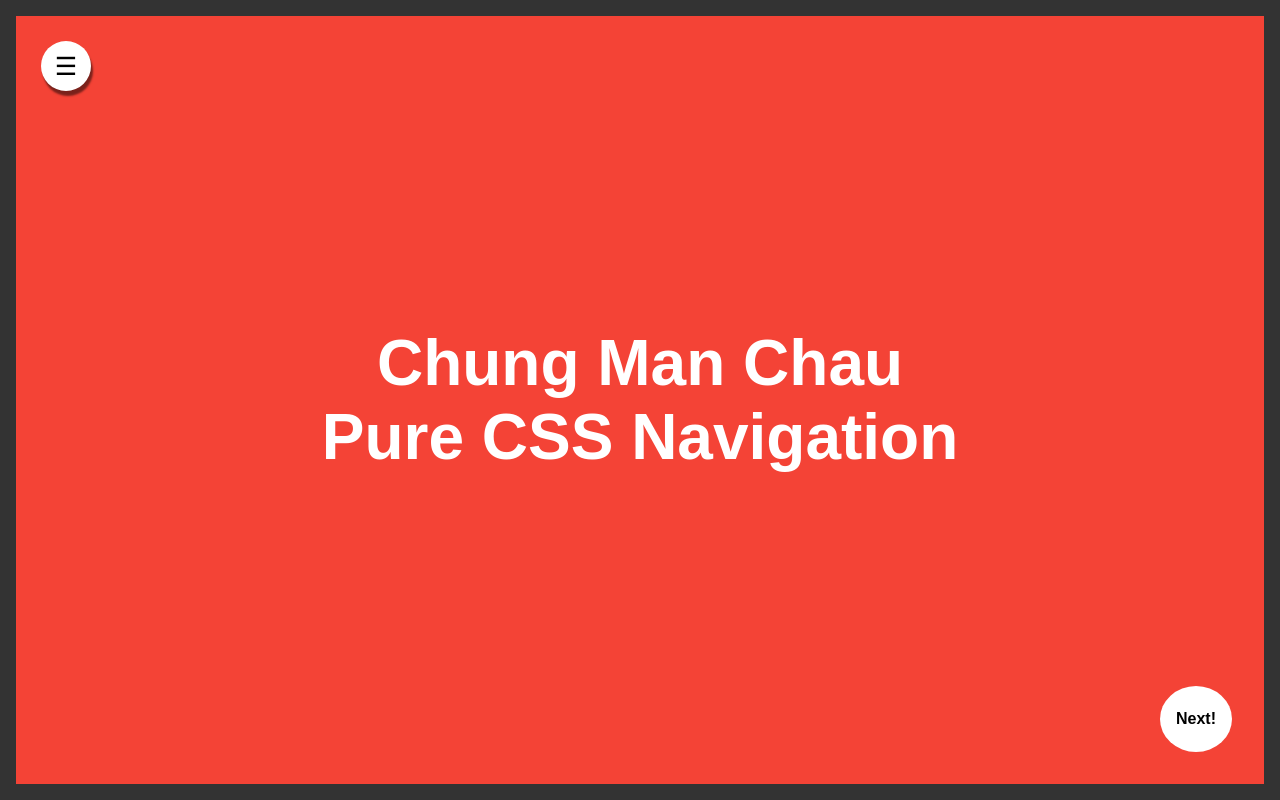
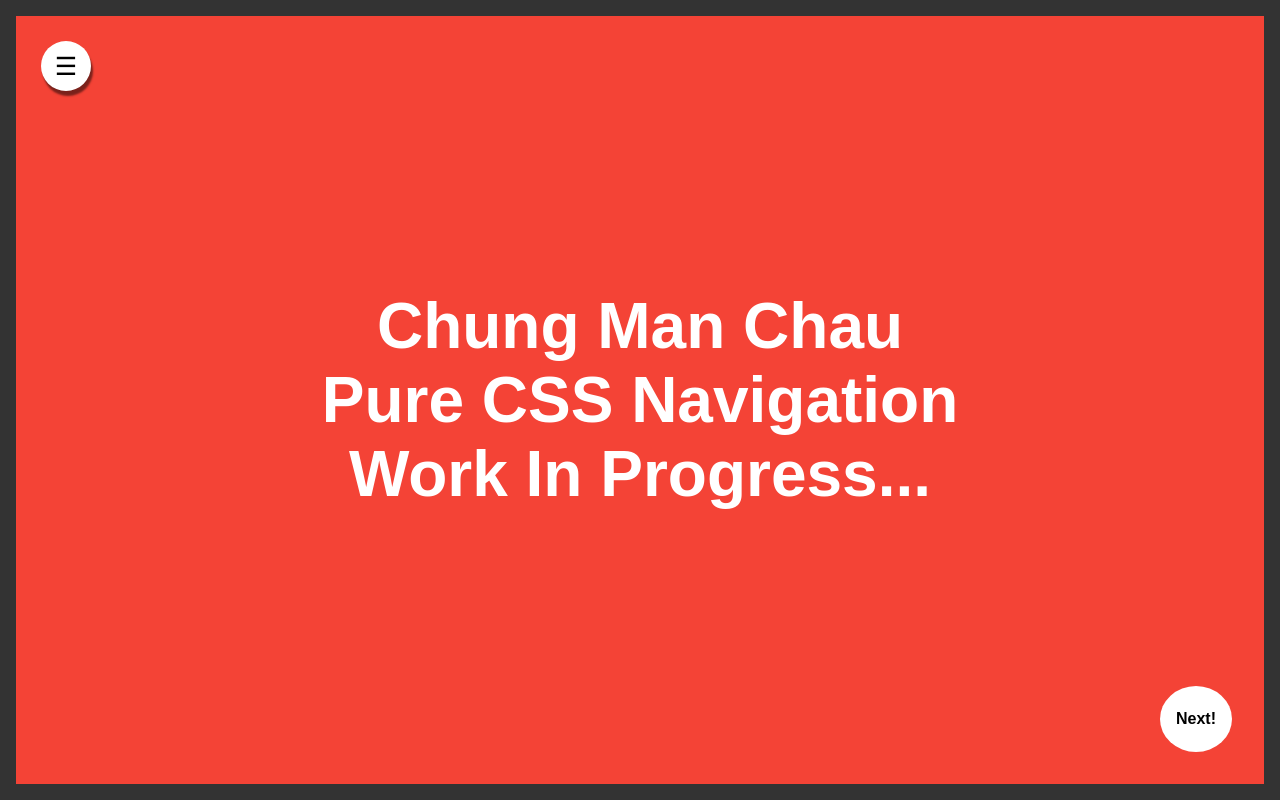
Before and after one commit to chungmanchau/chungmanchau.github.io, a plain HTML site: page index.html in a window 1280 px wide. Drawn offline with Linux system fonts and the light colour scheme.

Commit message:
Update index.html

```diff
--- a/index.html
+++ b/index.html
@@ -279,7 +279,7 @@
       <div class="item">
         <label for="menu-checkbox" class="menu-button">☰</label>
         <a class="item-link" href="#item1"></a>
-        <h2>Chung Man Chau <br>Pure CSS Navigation</h2>
+        <h2>Chung Man Chau <br>Pure CSS Navigation <br> Work In Progress...</h2>
         <a class="item-next" href="#item2">Next!</a>
       </div>
       <div class="item">
```
